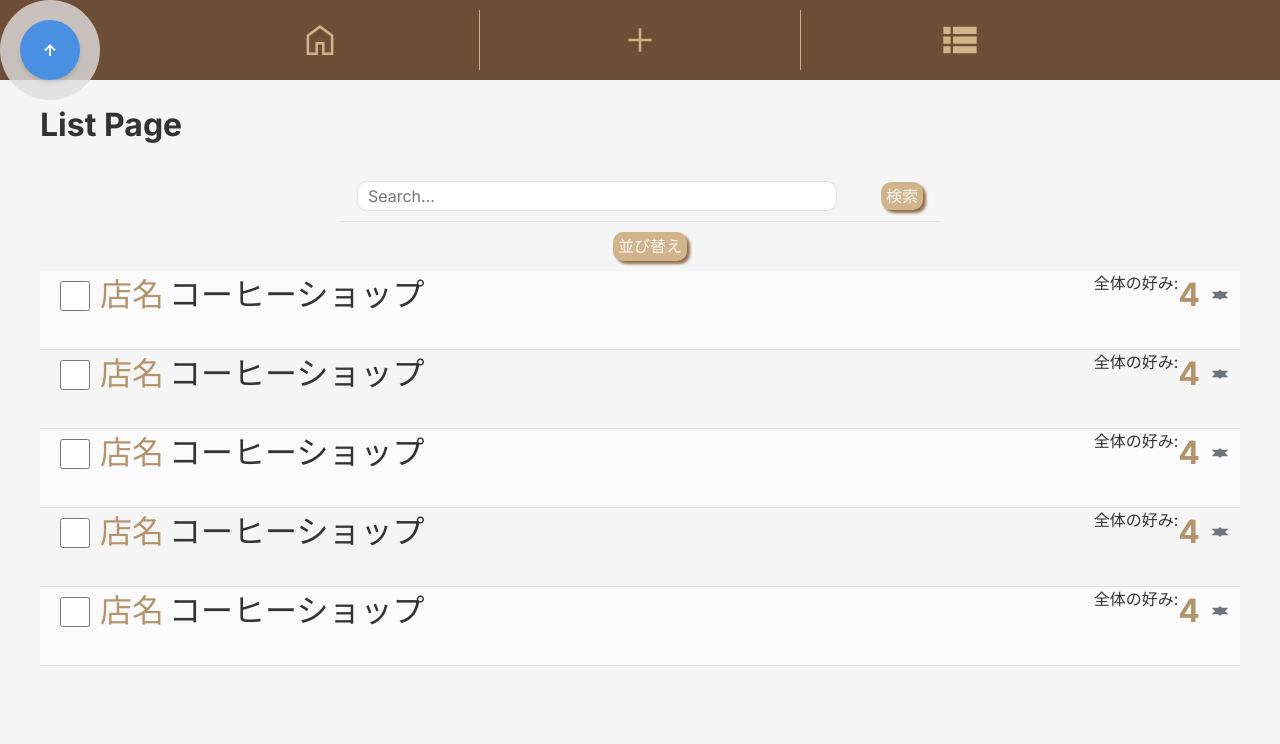
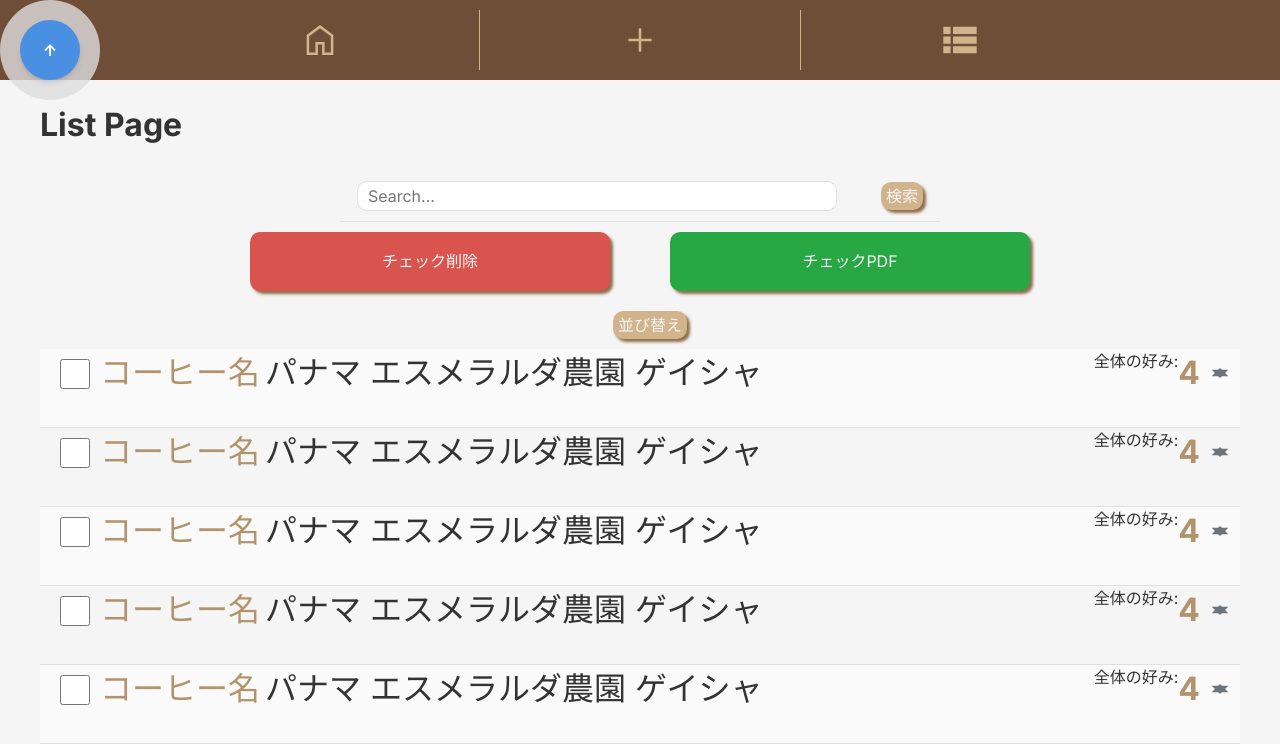
Before and after one commit to akiran1sei/coffee-note_web, a Next.js app: page /pages/list in a window 1280 px wide. Shown: the top 744 px of the page. Built offline with nearby package versions, Linux system fonts and the light colour scheme.

Commit message:
checkボタン作成

```diff
--- a/app/components/list/self/page.tsx
+++ b/app/components/list/self/page.tsx
@@ -1,6 +1,6 @@
 // SelfPcCard.tsx
 import styles from "@/app/styles/Pages.module.css";
-import React, { useEffect, useState } from "react";
+import React, { useEffect, useRef, useState } from "react";
 import Image from "next/image";
 import { MainButton } from "@/app/components/buttons/page";
 import Link from "next/link";
@@ -13,9 +13,15 @@ interface CardProps {
 
 export const SelfMobileCard: React.FC<CardProps> = ({ id }) => {
   const checkboxId = `checkbox_${id}`;
+
+  const [isCheck, setIsCheck] = useState(false);
+
+  const handleOnChange = () => {
+    setIsCheck(!isCheck);
+  };
+  console.log("isCheck", isCheck);
   return (
     <div className={styles.listSelfMobileCard}>
-      <Link href={`/pages/item/${id}`} className={styles.listItemLink}>
       <div className={`${styles.listCheckboxContainer}`}>
         <label htmlFor={checkboxId} className={styles.listCheckboxLabel}>
           <input
@@ -24,10 +30,12 @@ export const SelfMobileCard: React.FC<CardProps> = ({ id }) => {
             id={checkboxId}
             title="チェックボックス"
             className={styles.listCheckboxInput}
+            checked={isCheck}
+            onChange={handleOnChange}
           />
         </label>
       </div>
-
+      <Link href={`/pages/item/${id}`} className={styles.listItemLink}>
         <div className={`${styles.listItemCoffeeBeans}`}>
           <div className={`${styles.listItemCoffeeName}`}>
             <div className={styles.listItemLabel}>{"コーヒー名"}</div>
@@ -138,6 +146,7 @@ export const SelfMobileCard: React.FC<CardProps> = ({ id }) => {
             </div>
           </div>
         </div>
+        <div className={`${styles.listButtonContainer}`}>
           <div
             className={`${styles.buttonContent} ${styles.deleteButtonContent}`}
           >
@@ -145,16 +154,22 @@ export const SelfMobileCard: React.FC<CardProps> = ({ id }) => {
               sizeValue="large"
               textValue="削除"
               buttonColor="btn-danger"
-            widthValue="widthAuto"
+              widthValue="widthNearlyFull"
             />
+          </div>
+          <div className={`${styles.buttonContent} ${styles.pdfButtonContent}`}>
+            <MainButton
+              sizeValue="large"
+              textValue="PDFへダウンロード"
+              buttonColor="btn-success"
+              widthValue="widthNearlyFull"
+            />
+          </div>
         </div>
       </Link>
     </div>
   );
 };
-interface CardProps {
-  id: string;
-}
 
 export const SelfPcCard: React.FC<CardProps> = ({ id }) => {
   const checkboxId = `checkbox_${id}`;
@@ -173,6 +188,13 @@ export const SelfPcCard: React.FC<CardProps> = ({ id }) => {
       setLoad(false);
     }
   };
+
+  const [isCheck, setIsCheck] = useState(false);
+
+  const handleOnChange = () => {
+    setIsCheck(!isCheck);
+  };
+  console.log("isCheck", isCheck);
   useEffect(() => {
     setIsFadingIn(isOpen);
   }, [isOpen]);
@@ -186,6 +208,8 @@ export const SelfPcCard: React.FC<CardProps> = ({ id }) => {
             name="checkbox"
             title="チェックボックス"
             className={styles.listCheckboxInput}
+            checked={isCheck}
+            onChange={handleOnChange}
           />
         </label>
       </div>
@@ -360,7 +384,15 @@ export const SelfPcCard: React.FC<CardProps> = ({ id }) => {
             sizeValue="large"
             textValue="削除"
             buttonColor="btn-danger"
-            widthValue="widthAuto"
+            widthValue="widthNearlyFull"
+          />
+        </div>
+        <div className={`${styles.buttonContent} ${styles.pdfButtonContent}`}>
+          <MainButton
+            sizeValue="large"
+            textValue="PDFへダウンロード"
+            buttonColor="btn-success"
+            widthValue="widthNearlyFull"
           />
         </div>
       </div>
--- a/app/components/list/shop/page.tsx
+++ b/app/components/list/shop/page.tsx
@@ -11,9 +11,15 @@ interface CardProps {
 
 export const ShopMobileCard: React.FC<CardProps> = ({ id }) => {
   const checkboxId = `checkbox_${id}`;
+
+  const [isCheck, setIsCheck] = useState(false);
+
+  const handleOnChange = () => {
+    setIsCheck(!isCheck);
+  };
+  console.log("isCheck", isCheck);
   return (
     <div className={styles.listShopMobileCard}>
-      <Link href={`/pages/item/${id}`} className={styles.listItemLink}>
       <div className={`${styles.listCheckboxContainer}`}>
         <label htmlFor={checkboxId} className={styles.listCheckboxLabel}>
           <input
@@ -22,10 +28,12 @@ export const ShopMobileCard: React.FC<CardProps> = ({ id }) => {
             id={checkboxId}
             title="チェックボックス"
             className={styles.listCheckboxInput}
+            checked={isCheck}
+            onChange={handleOnChange}
           />
         </label>
       </div>
-
+      <Link href={`/pages/item/${id}`} className={styles.listItemLink}>
         <div className={`${styles.listItemShopData}`}>
           <div className={`${styles.listItemShopName}`}>
             <div className={styles.listItemLabel}>{"店名"}</div>
@@ -114,6 +122,7 @@ export const ShopMobileCard: React.FC<CardProps> = ({ id }) => {
             </div>
           </div>
         </div>
+        <div className={`${styles.listButtonContainer}`}>
           <div
             className={`${styles.buttonContent} ${styles.deleteButtonContent}`}
           >
@@ -121,8 +130,17 @@ export const ShopMobileCard: React.FC<CardProps> = ({ id }) => {
               sizeValue="large"
               textValue="削除"
               buttonColor="btn-danger"
-            widthValue="widthAuto"
+              widthValue="widthNearlyFull"
             />
+          </div>
+          <div className={`${styles.buttonContent} ${styles.pdfButtonContent}`}>
+            <MainButton
+              sizeValue="large"
+              textValue="PDFへダウンロード"
+              buttonColor="btn-success"
+              widthValue="widthNearlyFull"
+            />
+          </div>
         </div>
       </Link>
     </div>
@@ -150,6 +168,13 @@ export const ShopPcCard: React.FC<CardProps> = ({ id }) => {
       setLoad(false);
     }
   };
+
+  const [isCheck, setIsCheck] = useState(false);
+
+  const handleOnChange = () => {
+    setIsCheck(!isCheck);
+  };
+  console.log("isCheck", isCheck);
   useEffect(() => {
     setIsFadingIn(isOpen);
   }, [isOpen]);
@@ -164,6 +189,8 @@ export const ShopPcCard: React.FC<CardProps> = ({ id }) => {
             name="checkbox"
             title="チェックボックス"
             className={styles.listCheckboxInput}
+            checked={isCheck}
+            onChange={handleOnChange}
           />
         </label>
       </div>
@@ -320,7 +347,15 @@ export const ShopPcCard: React.FC<CardProps> = ({ id }) => {
             sizeValue="large"
             textValue="削除"
             buttonColor="btn-danger"
-            widthValue="widthAuto"
+            widthValue="widthNearlyFull"
+          />
+        </div>
+        <div className={`${styles.buttonContent} ${styles.pdfButtonContent}`}>
+          <MainButton
+            sizeValue="large"
+            textValue="PDFへダウンロード"
+            buttonColor="btn-success"
+            widthValue="widthNearlyFull"
           />
         </div>
       </div>
--- a/app/pages/list/page.tsx
+++ b/app/pages/list/page.tsx
@@ -43,8 +43,8 @@ const ListPage = () => {
       return () => window.removeEventListener("resize", handleResize);
     }
   }, []);
-  // const [version, setVersion] = useState(true);
-  const [version, setVersion] = useState(false);
+  const [version, setVersion] = useState(true);
+  // const [version, setVersion] = useState(false);
   const [load, setLoad] = useState(false);
   const [isOpen, setIsOpen] = useState(false);
   const [isFadingIn, setIsFadingIn] = useState(false);
@@ -108,10 +108,11 @@ const ListPage = () => {
     };
 
     // const spImg = "https://placehold.co/600x400/E9E9E9/252525?text=Radar+Chart";
+    const cards = Array.from({ length: 5 });
     const MobileCard = (id: string) => {
       return version ? <SelfMobileCard id={id} /> : <ShopMobileCard id={id} />;
     };
-    const cards = Array.from({ length: 5 });
+    console.log();
     return (
       <>
         <div className={styles.listScrollButtons}>
@@ -183,6 +184,28 @@ const ListPage = () => {
           </div>
         </label>
       </div>
+      <div className={`${styles.listMultiButtonArea}`}>
+        <div className={`${styles.listButtonContainer} `}>
+          <div
+            className={`${styles.buttonContent} ${styles.deleteButtonContent}`}
+          >
+            <MainButton
+              sizeValue="large"
+              textValue="チェック削除"
+              buttonColor="btn-danger"
+              widthValue="widthNearlyFull"
+            />
+          </div>
+          <div className={`${styles.buttonContent} ${styles.pdfButtonContent}`}>
+            <MainButton
+              sizeValue="large"
+              textValue="チェックPDF"
+              buttonColor="btn-success"
+              widthValue="widthNearlyFull"
+            />
+          </div>
+        </div>
+      </div>
       <div
         className={`${styles.buttonContent} ${styles.sortButtonContent}`}
         onClick={handlePopup}
--- a/app/styles/Pages.module.css
+++ b/app/styles/Pages.module.css
@@ -40,6 +40,11 @@
 .listButtonContainer {
   margin: auto;
   grid-area: buttonArea;
+  display: flex;
+  flex-direction: row;
+  flex-wrap: wrap;
+  justify-content: center;
+  align-items: center;
 }
 
 .buttonContent {
@@ -214,7 +219,13 @@
   justify-content: center;
   align-items: center;
 }
-
+.listPageContents .listMultiButtonArea .listButtonContainer .buttonContent {
+  width: 100%;
+  max-width: calc(var(--item-image-width) * 4);
+  display: flex;
+  flex-direction: row;
+  justify-content: center;
+}
 /* モバイル用カード */
 .listMobileCard {
   width: fit-content;
@@ -232,7 +243,8 @@
   justify-content: center;
 }
 
-.listMobileCard .buttonContent.deleteButtonContent {
+.listMobileCard .buttonContent.deleteButtonContent,
+.listMobileCard .buttonContent.pdfButtonContent {
   margin: var(--spacing-md) auto var(--spacing-xl);
   text-align: center;
 }
@@ -308,9 +320,11 @@
   background-color: var(--color-secondary-dark);
 }
 
-/* 削除ボタン */
-.listButtonContainer .buttonContent.deleteButtonContent {
-  margin: 0 var(--spacing-sm) var(--spacing-sm) 0;
+/* 削除ボタン/PDFボタン */
+.listButtonContainer .buttonContent.deleteButtonContent,
+.listButtonContainer .buttonContent.pdfButtonContent {
+  width: 100%;
+  margin: var(--spacing-sm);
 }
 
 /* ====================================
@@ -583,6 +597,12 @@
   .listSelfPcCard .listButtonContainer {
     grid-area: 4 / 2 / 5 / 3;
   }
+  .listSelfPcCard .listButtonContainer.listItemOpen {
+    display: flex;
+    flex-direction: row;
+    justify-content: center;
+    align-items: center;
+  }
 
   /* ショップPCカード */
   .listShopPcCard {
@@ -667,7 +687,12 @@
   .listShopPcCard .listButtonContainer {
     grid-area: 4 / 1 / 5 / 3;
   }
-
+  .listShopPcCard .listButtonContainer.listItemOpen {
+    display: flex;
+    flex-direction: row;
+    justify-content: center;
+    align-items: center;
+  }
   /* テイスティンググリッド */
   .listItemTasting {
     width: 100%;
```
Lines whose indentation alone changed are shown as unchanged.
